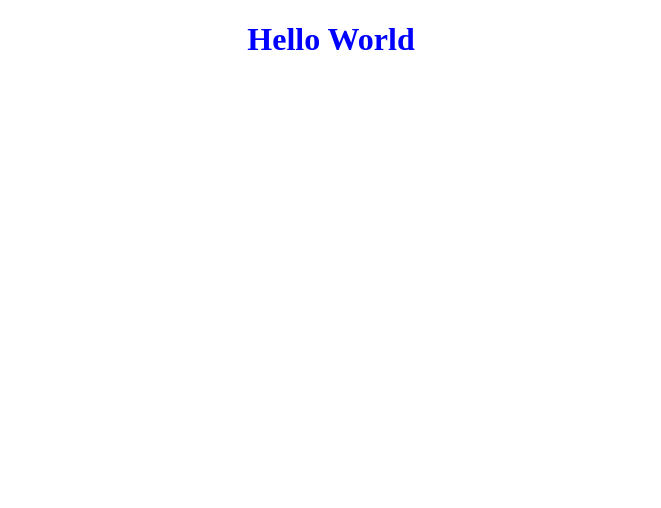
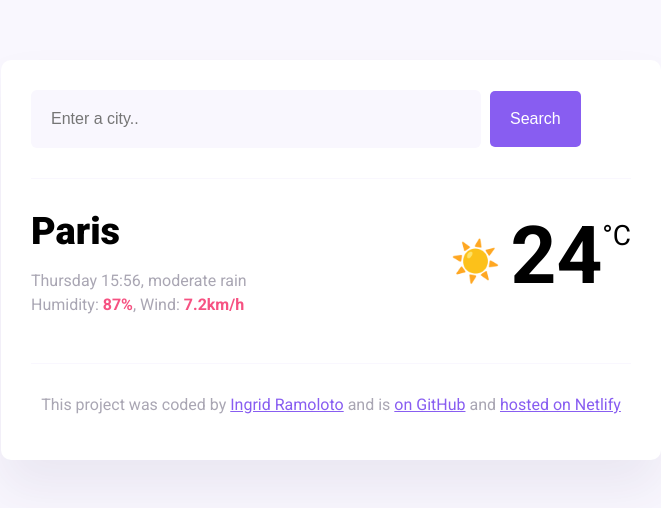
Before and after one commit to KayRams/Weather-App, a plain HTML site: page index.html in a window 1280 px wide. Shown: the whole page, without its empty margins (309-970 px from the left). Drawn offline with nearby package versions, Linux system fonts and the light colour scheme.

Commit message:
Linked the CSS and JS files to the HTML file

```diff
--- a/index.html
+++ b/index.html
@@ -2,14 +2,57 @@
 <html lang="en">
   <head>
     <meta charset="UTF-8" />
-    <meta name="viewport" content="width=>, initial-scale=1.0" />
-    <title>Document</title>
+    <meta name="viewport" content="width=device-width, initial-scale=1.0" />
+    <link rel="preconnect" href="https://fonts.googleapis.com" />
+    <link rel="preconnect" href="https://fonts.gstatic.com" crossorigin />
+    <link
+      href="https://fonts.googleapis.com/css2?family=Roboto:ital,wght@0,100;0,400;0,500;0,700;0,900;1,100;1,300;1,400;1,500;1,700;1,900&display=swap"
+      rel="stylesheet"
+    />
+    <script src="https://cdn.jsdelivr.net/npm/axios@1.6.7/dist/axios.min.js"></script>
     <link rel="stylesheet" href="style.css" />
+    <title>My weather application</title>
   </head>
   <body>
-    <h1>Hello World</h1>
-    <script
-      src = "script.js"></script>
-    </script>
+    <div class="weather-app">
+      <header>
+        <form id="search-form">
+          <input
+            type="search"
+            placeholder="Enter a city.."
+            required
+            class="search-input"
+            id="search-input"
+          />
+          <input type="submit" value="Search" class="search-button" />
+        </form>
+      </header>
+      <main>
+        <div class="current-weather">
+          <div>
+            <h1 class="current-city" id="current-city">Paris</h1>
+            <p class="current-details">
+              <span id="current-date"></span>, moderate rain <br />
+              Humidity: <strong>87%</strong>, Wind: <strong>7.2km/h</strong>
+            </p>
+          </div>
+          <div class="current-temperature">
+            <span class="current-temperature-icon">☀️</span
+            ><span class="current-temperature-value" id="current-temperature"
+              >24</span
+            ><span class="current-temperature-unit">°C</span>
+          </div>
+        </div>
+      </main>
+      <footer>
+        <p>
+          This project was coded by
+          <a href="#" target="_blank">Ingrid Ramoloto</a> and is
+          <a href="#" target="_blank"> on GitHub</a> and
+          <a href="#" target="_blank">hosted on Netlify</a>
+        </p>
+      </footer>
+    </div>
   </body>
+  <script src="script.js"></script>
 </html>
--- a/script.js
+++ b/script.js
@@ -1 +1,52 @@
-alert("hello");
+function displayTemperature(response) {
+  let temperatureElement = document.querySelector("#current-temperature");
+  let temperature = Math.round(response.data.temperature.current);
+  let cityElement = document.querySelector("#current-city");
+  cityElement.innerHTML = response.data.city;
+  temperatureElement.innerHTML = temperature;
+}
+function search(event) {
+  event.preventDefault();
+  let searchInputElement = document.querySelector("#search-input");
+
+  let city = searchInputElement.value;
+  let apiKey = "453b0ed2c15539f029750o67ad974bt3";
+  let apiUrl = `https://api.shecodes.io/weather/v1/current?query=${city}&key=${apiKey}&units=metric`;
+
+  axios.get(apiUrl).then(displayTemperature);
+}
+
+function formatDate(date) {
+  let minutes = date.getMinutes();
+  let hours = date.getHours();
+  let day = date.getDay();
+
+  if (minutes < 10) {
+    minutes = `0${minutes}`;
+  }
+
+  if (hours < 10) {
+    hours = `0${hours}`;
+  }
+
+  let days = [
+    "Sunday",
+    "Monday",
+    "Tuesday",
+    "Wednesday",
+    "Thursday",
+    "Friday",
+    "Saturday",
+  ];
+
+  let formattedDay = days[day];
+  return `${formattedDay} ${hours}:${minutes}`;
+}
+
+let searchForm = document.querySelector("#search-form");
+searchForm.addEventListener("submit", search);
+
+let currentDateELement = document.querySelector("#current-date");
+let currentDate = new Date();
+
+currentDateELement.innerHTML = formatDate(currentDate);
--- a/style.css
+++ b/style.css
@@ -1,4 +1,98 @@
-h1 {
+body {
+  background: #f9f7fe;
+  font-family: "Roboto", sans-serif;
+}
+
+a {
+  color: #885df1;
+}
+
+.weather-app {
+  background: white;
+  max-width: 600px;
+  margin: 60px auto;
+  padding: 30px;
+  border-radius: 10px;
+  box-shadow: 0 30px 50px rgba(65, 50, 100, 0.08);
+}
+
+header {
+  border-bottom: 1px solid #f9f7fe;
+  padding-bottom: 30px;
+}
+
+.search-input {
+  background-color: #f9f7fe;
+  border: none;
+  color: rgba(39, 33, 66, 0.4);
+  font-size: 16px;
+  padding: 20px;
+  width: 75%;
+  border-radius: 6px;
+}
+
+.search-button {
+  margin-left: 5px;
+  font-size: 16px;
+  background-color: #885df1;
+  color: white;
+  border: none;
+  padding: 20px;
+  line-height: 1;
+  border-radius: 5px;
+}
+
+main {
+  padding: 30px 0;
+}
+
+.current-temperature {
+  font-size: 48px;
+}
+
+.current-weather {
+  display: flex;
+  justify-content: space-between;
+}
+
+.current-city {
+  font-size: 38px;
+  font-weight: 900;
+  margin: 0;
+}
+.current-details {
+  color: rgba(39, 33, 66, 0.4);
+  font-size: 16px;
+  font-weight: 400;
+  line-height: 24px;
+}
+
+.current-details strong {
+  color: #f65282;
+}
+
+.current-temperature-icon {
+  position: relative;
+  top: -8px;
+  font-size: 40px;
+  margin-right: 10px;
+}
+
+.current-temperature-value {
+  font-size: 80px;
+  font-weight: bold;
+}
+
+.current-temperature-unit {
+  font-size: 28px;
+  position: relative;
+  top: -38px;
+}
+
+footer {
+  border-top: 1px solid #f9f7fe;
   text-align: center;
-  color: blue;
+  padding-top: 15px;
+
+  color: rgba(39, 33, 66, 0.4);
 }
```
